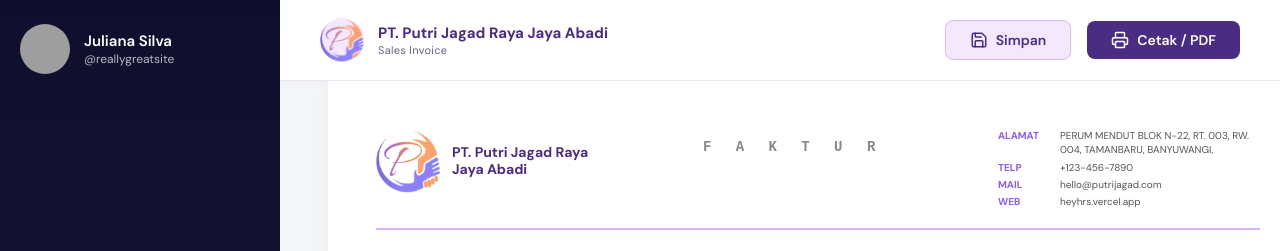
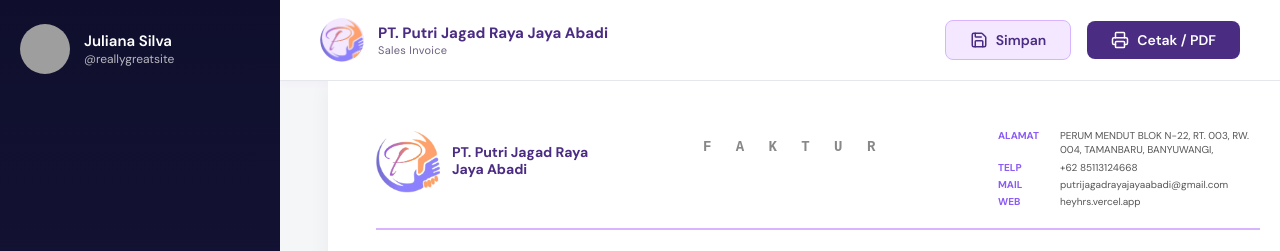
Before and after one commit to Jianst-21/PutriSejagat, a React (Vite) app in the folder HEYHRS/: page /faktur in a window 1280 px wide. Shown: the top 251 px of the page. Built offline with nearby package versions, Linux system fonts and the light colour scheme; no server answers; the database is empty; grey boxes are pictures that could not be loaded; a web font is replaced by a local one.

Commit message:
Update Profile Company

```diff
--- a/HEYHRS/src/PagesDesktop/faktur.jsx
+++ b/HEYHRS/src/PagesDesktop/faktur.jsx
@@ -33,14 +33,14 @@ const generateNoFaktur = async () => {
 const DEFAULT_COMPANY = {
   name: 'PT. Putri Jagad Raya\nJaya Abadi',
   alamat: 'PERUM MENDUT BLOK N-22, RT. 003, RW. 004, TAMANBARU, BANYUWANGI,',
-  telp: '+123-456-7890',
-  mail: 'hello@putrijagad.com',
+  telp: '+62 85113124668',
+  mail: 'putrijagadrayajayaabadi@gmail.com',
   web: 'heyhrs.vercel.app',
 };
 const DEFAULT_CLIENT = {
   name: 'BAMBANG YUDISTIRA',
   address: 'Jln Anggrek No 71',
-  telp: '085064477225',
+  telp: '+62 85064477225',
   mail: 'bambangyudis@gmail.com',
 };
 const DEFAULT_INVOICE = { noFaktur: '', tanggal: '2026-2-12', jatuhTempo: '2026-2-17' };
```
